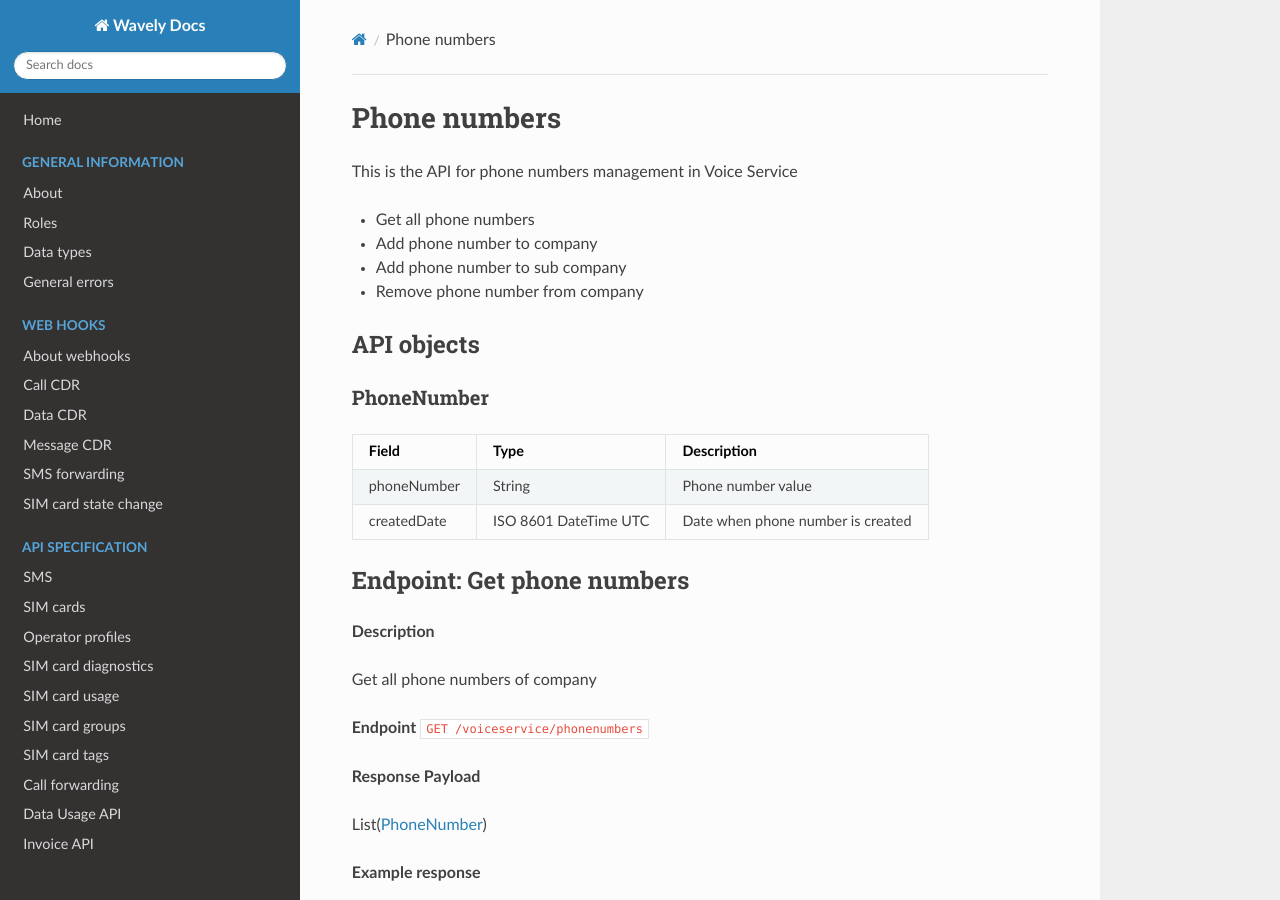
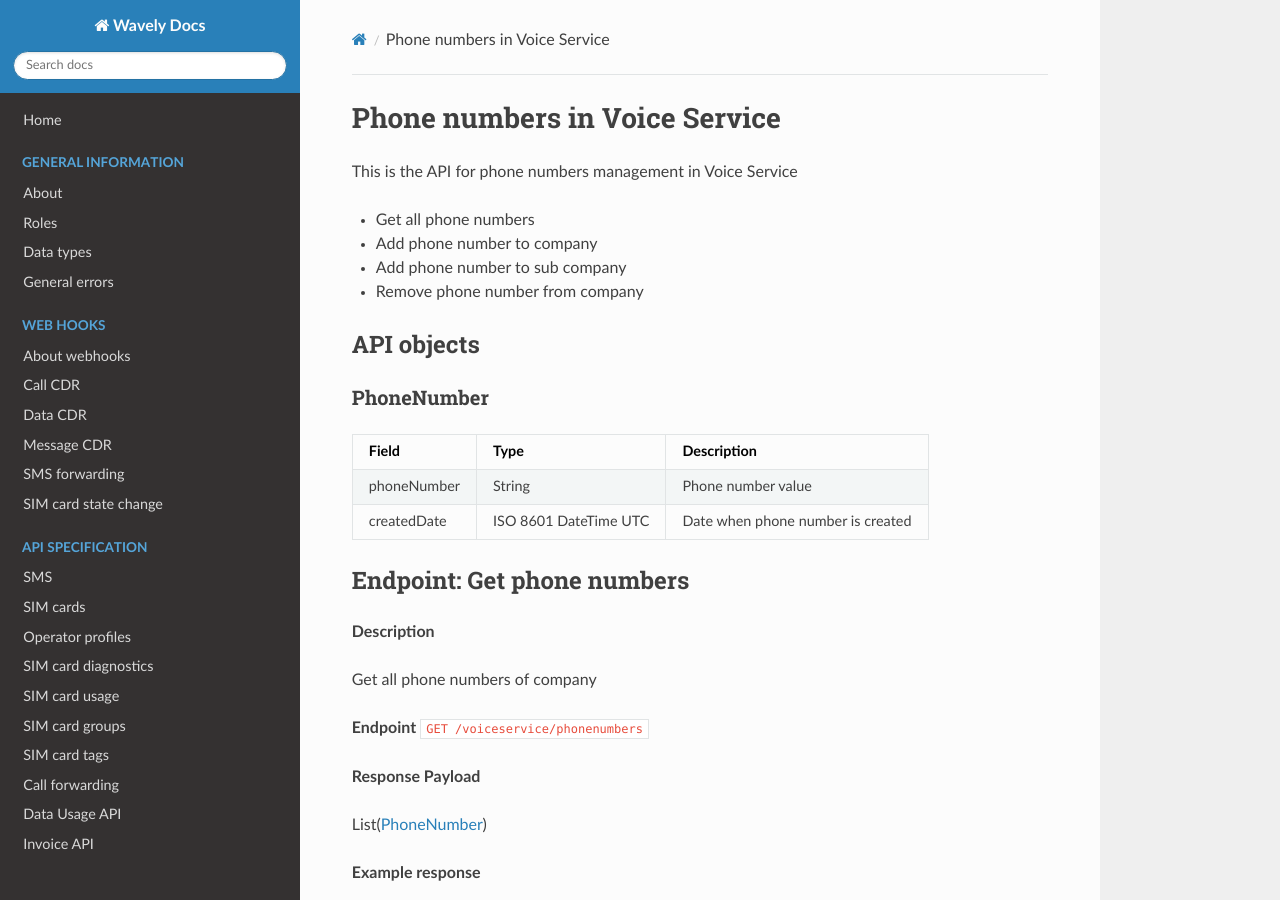
Before and after one commit to Wavelyio/wavely-docs, an MkDocs documentation site: the page built from docs/api/voice-service-phone-numbers-api.md, in a window 1280 px wide and 900 px high. Built offline with MkDocs 1.6.1, drawn with Linux system fonts in a browser that asks for light colours; nearby versions of some CDN libraries; old or Windows-style settings are respelled for this version of MkDocs.

Commit message:
Update voice-service-phone-numbers-api.md

```diff
--- a/docs/api/voice-service-phone-numbers-api.md
+++ b/docs/api/voice-service-phone-numbers-api.md
@@ -1,4 +1,4 @@
-# Phone numbers
+# Phone numbers in Voice Service
 This is the API for phone numbers management in Voice Service
 
 * Get all phone numbers
```
